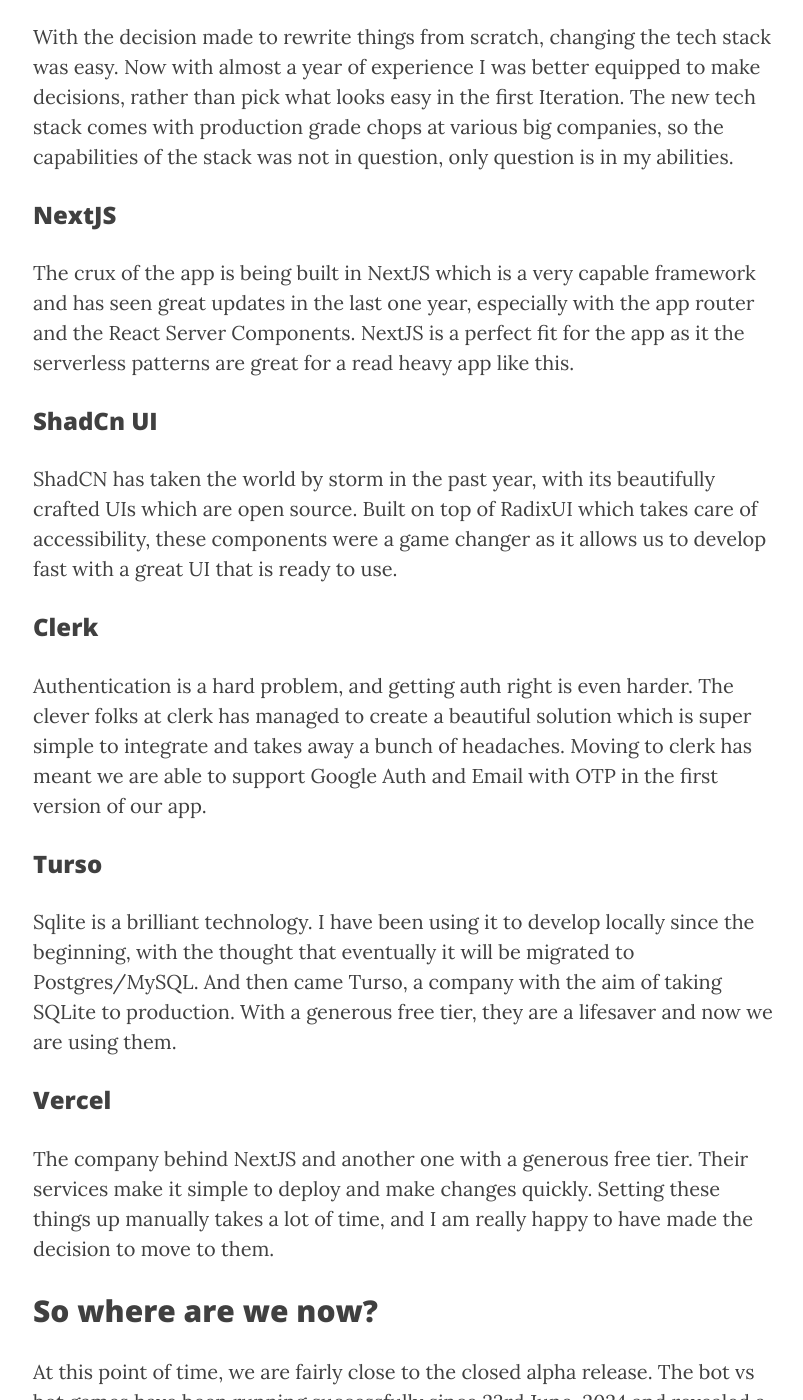
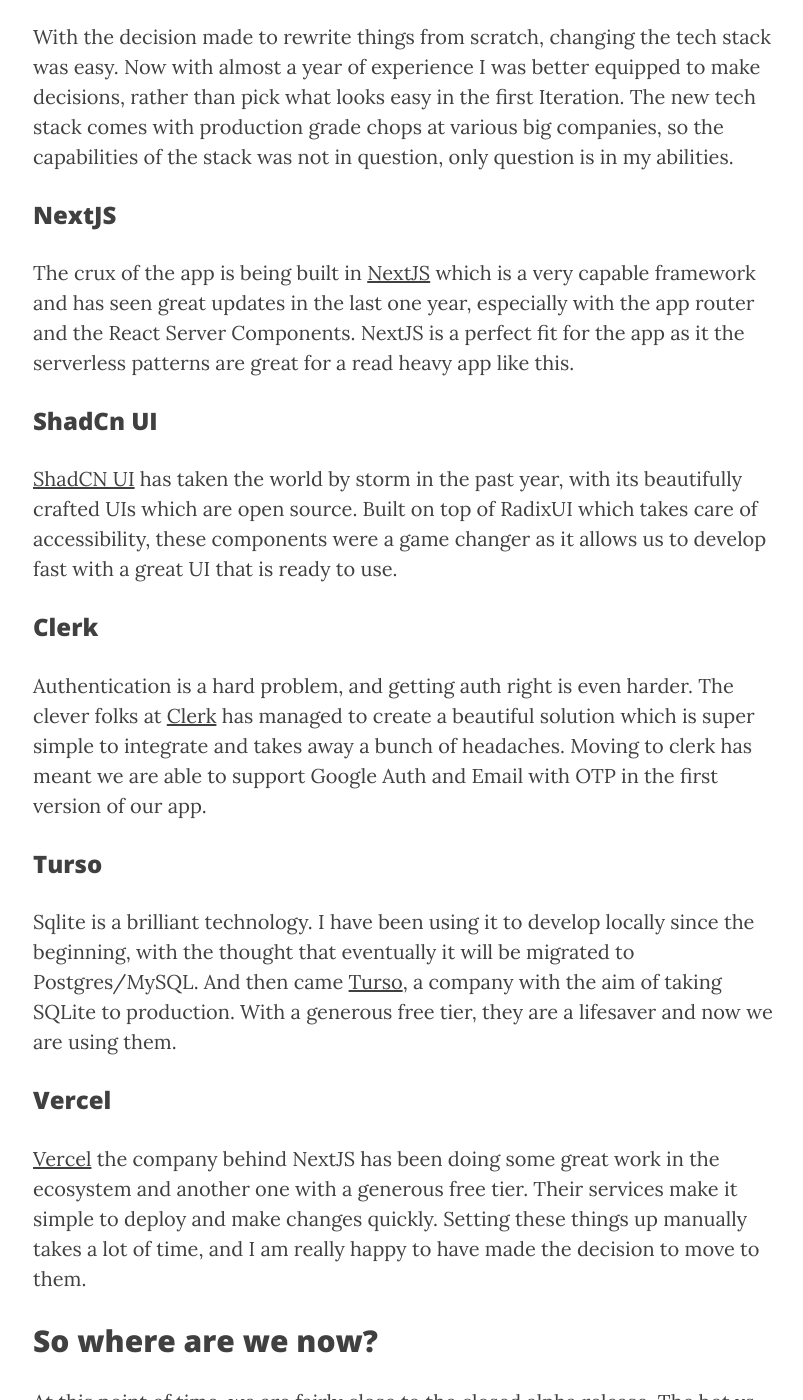
Before and after one commit to arghasen/arghasen.github.io, a Jekyll site: the page built from _posts/2024-06-30-devlog3.md, in a window 1280 px wide and 1400 px high, scrolled down 1147 px. Shown: the whole window, without its empty margins (232-1035 px from the left). Built offline with Jekyll 4.4.1, drawn with Linux system fonts in a browser that asks for light colours; nearby versions of some CDN libraries; comment, search, counter and statistics services are not loaded; some of the changed text lies outside the part shown.

Commit message:
devlog 3

```diff
--- a/_posts/2024-06-30-devlog3.md
+++ b/_posts/2024-06-30-devlog3.md
@@ -22,23 +22,23 @@
 
 ### NextJS
 
-The crux of the app is being built in NextJS which is a very capable framework and has seen great updates in the last one year, especially with the app router and the React Server Components. NextJS is a perfect fit for the app as it the serverless patterns are great for a read heavy app like this.
+The crux of the app is being built in [NextJS](https://nextjs.org) which is a very capable framework and has seen great updates in the last one year, especially with the app router and the React Server Components. NextJS is a perfect fit for the app as it the serverless patterns are great for a read heavy app like this.
 
 ### ShadCn UI
 
-ShadCN has taken the world by storm in the past year, with its beautifully crafted UIs which are open source. Built on top of RadixUI which takes care of accessibility, these components were a game changer as it allows us to develop fast with a great UI that is ready to use.
+[ShadCN UI](https://ui.shadcn.com) has taken the world by storm in the past year, with its beautifully crafted UIs which are open source. Built on top of RadixUI which takes care of accessibility, these components were a game changer as it allows us to develop fast with a great UI that is ready to use.
 
 ### Clerk
 
-Authentication is a hard problem, and getting auth right is even harder. The clever folks at clerk has managed to create a beautiful solution which is super simple to integrate and takes away a bunch of headaches. Moving to clerk has meant we are able to support Google Auth and Email with OTP in the first version of our app.
+Authentication is a hard problem, and getting auth right is even harder. The clever folks at [Clerk](https://clerk.com) has managed to create a beautiful solution which is super simple to integrate and takes away a bunch of headaches. Moving to clerk has meant we are able to support Google Auth and Email with OTP in the first version of our app.
 
 ### Turso
 
-Sqlite is a brilliant technology. I have been using it to develop locally since the beginning, with the thought that eventually it will be migrated to Postgres/MySQL. And then came Turso, a company with the aim of taking SQLite to production. With a generous free tier, they are a lifesaver and now we are using them.
+Sqlite is a brilliant technology. I have been using it to develop locally since the beginning, with the thought that eventually it will be migrated to Postgres/MySQL. And then came [Turso](https://turso.tech), a company with the aim of taking SQLite to production. With a generous free tier, they are a lifesaver and now we are using them.
 
 ### Vercel
 
-The company behind NextJS and another one with a generous free tier. Their services make it simple to deploy and make changes quickly. Setting these things up manually takes a lot of time, and I am really happy to have made the decision to move to them.
+[Vercel](https://vercel.com/) the company behind NextJS has been doing some great work in the ecosystem and another one with a generous free tier. Their services make it simple to deploy and make changes quickly. Setting these things up manually takes a lot of time, and I am really happy to have made the decision to move to them.
 
 ## So where are we now?
 
```
Also changed, not shown: other parts of _posts/2024-06-30-devlog3.md (+1 -1 lines).
